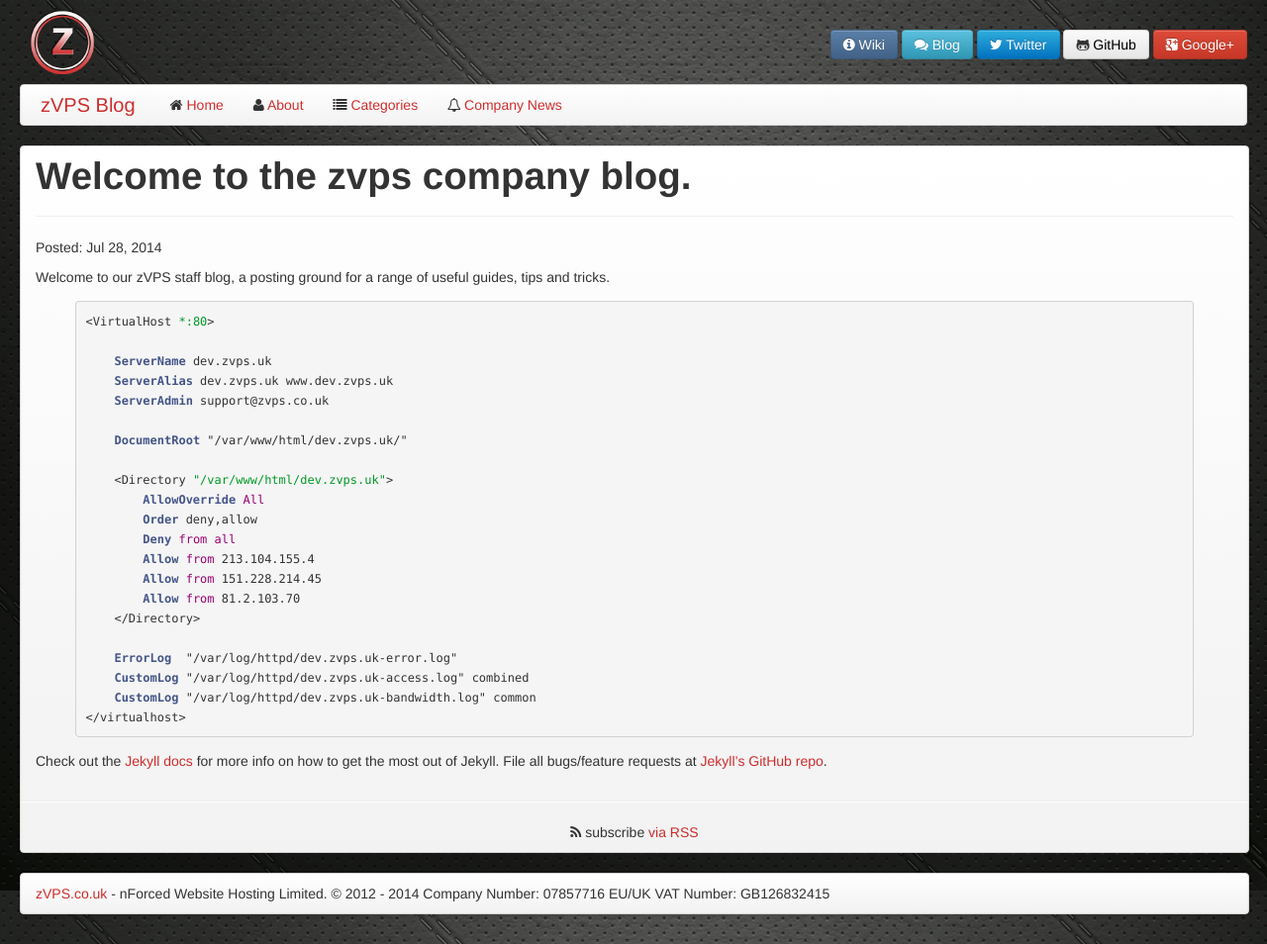
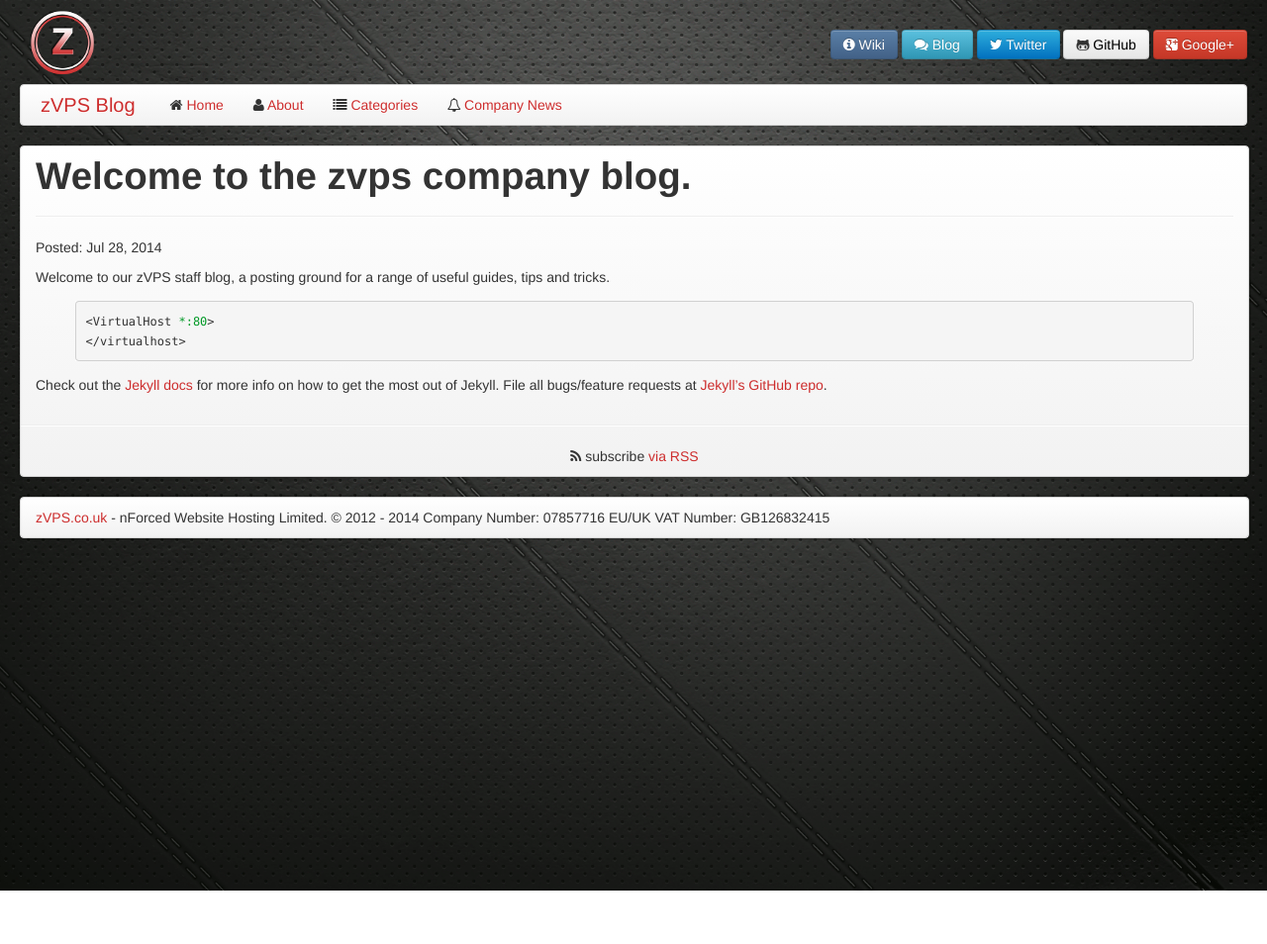
Before and after one commit to Caffe1neAdd1ct/zvps-blog, a Jekyll site: the page built from _posts/2014-07-31-welcome-to-zvps.markdown, in a window 1280 px wide. Shown: the whole page at 99% size. Built offline with Jekyll 4.4.1, drawn with Linux system fonts in a browser that asks for light colours; after the commit the page ends 900 px from its top, so only the background shows below that.

Commit message:
Removed text.

```diff
--- a/_posts/2014-07-31-welcome-to-zvps.markdown
+++ b/_posts/2014-07-31-welcome-to-zvps.markdown
@@ -9,25 +9,6 @@
 
 {% highlight apache %}
 <VirtualHost *:80>
-
-    ServerName dev.zvps.uk
-    ServerAlias dev.zvps.uk www.dev.zvps.uk
-    ServerAdmin support@zvps.co.uk
-
-    DocumentRoot "/var/www/html/dev.zvps.uk/"
-
-    <Directory "/var/www/html/dev.zvps.uk">
-        AllowOverride All
-        Order deny,allow
-        Deny from all
-        Allow from 213.104.155.4
-        Allow from 151.228.214.45
-        Allow from 81.2.103.70
-    </Directory>
-
-    ErrorLog  "/var/log/httpd/dev.zvps.uk-error.log"
-    CustomLog "/var/log/httpd/dev.zvps.uk-access.log" combined
-    CustomLog "/var/log/httpd/dev.zvps.uk-bandwidth.log" common
 </virtualhost>
 {% endhighlight %}
 
```
